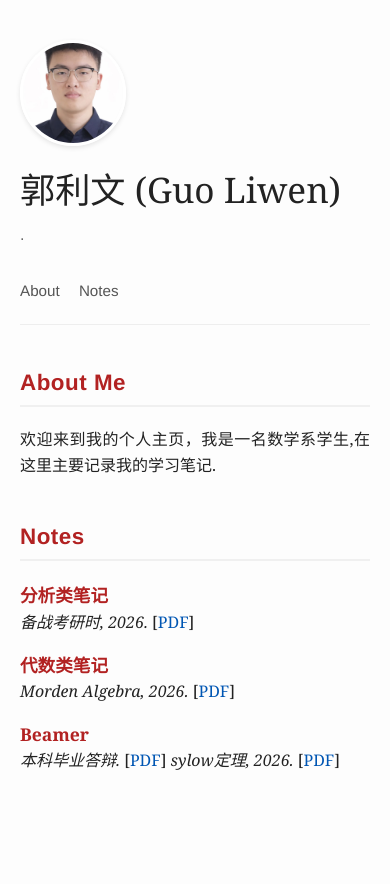
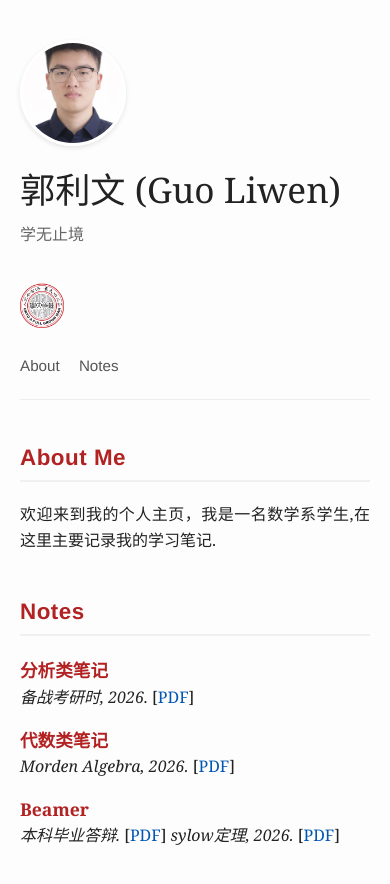
Before and after one commit to guoliwen666/guoliwen666.github.io, a plain HTML site: page index.html in a window 390 px wide. Before the commit the page ends 854 px from the top, so only its background shows below. Drawn offline with Linux system fonts and the light colour scheme.

Commit message:
Update index.html

```diff
--- a/index.html
+++ b/index.html
@@ -183,23 +183,52 @@ h2 {
                 display: inline-block;
             }
         }
+        /* --- 新增：右上角校徽与导航布局 --- */
+.header-right {
+    display: flex;
+    flex-direction: column; /* 让校徽和导航栏垂直排列 */
+    align-items: flex-end;  /* 强制靠右对齐 */
+}
+
+.school-logo {
+    height: 55px;           /* 校徽大小，可根据实际图片调整 */
+    width: auto;            /* 保持图片比例 */
+    margin-bottom: 10px;    /* 让校徽和下面的文字拉开点距离 */
+    opacity: 0.95;          /* 稍微一点点透明度，融合感更好 */
+}
+
+/* 手机端适配：屏幕变窄时，右侧内容居左或居中 */
+@media (max-width: 600px) {
+    .header-right {
+        align-items: flex-start; /* 手机上改为左对齐 */
+        margin-top: 20px;        /* 和上面拉开距离 */
+    }
+    .school-logo {
+        height: 45px; /* 手机上校徽稍微小一点 */
+    }
+}
     </style>
 </head>
 <body>
 
 <div class="container">
- <header>
+<header>
     <div class="header-content">
         <img src="avatar.jpg" alt="Guo Liwen" class="avatar">
         <div>
             <h1>郭利文 (Guo Liwen)</h1>
-            <div class="subtitle">.</div>
+            <div class="subtitle">学无止境</div>
         </div>
     </div>
-    <nav>
-        <a href="#about">About</a>
-        <a href="#Notes">Notes</a>
-    </nav>
+
+    <div class="header-right">
+        <img src="sd.jpg" alt="University Logo" class="school-logo">
+
+        <nav>
+            <a href="#about">About</a>
+            <a href="#Notes">Notes</a>
+        </nav>
+    </div>
 </header>
 
     <section id="about">
```
